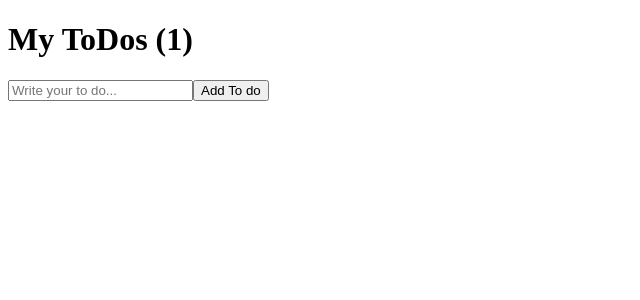
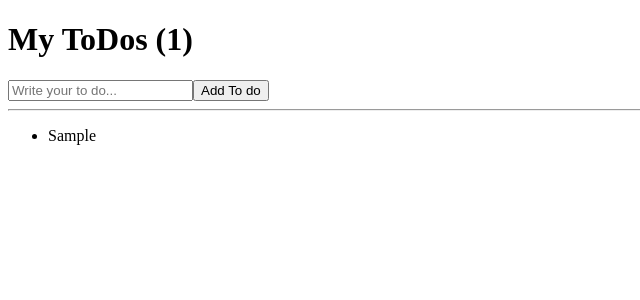
Before and after one commit to JeongSangMyeong/react-for-beginners-real, a React (Create React App) app: page / in a window 1280 px wide. Both pictures are taken after typing "Sample" into the empty fields and a click on the button "Add To do". Shown: the top 300 px of the page, without its empty margins (0-640 px from the left). Built offline with nearby package versions, Linux system fonts and the light colour scheme.

Commit message:
#7.1 To Do List part Two

```diff
--- a/src/App.js
+++ b/src/App.js
@@ -13,6 +13,11 @@ function App() {
     setToDo("");
   }
   console.log(toDos);
+  console.log(
+    toDos.map((item, index) => (
+      <li key={index}>{item}</li>
+    ))
+  );
   return (
     <div>
       <h1>My ToDos ({toDos.length})</h1>
@@ -25,6 +30,12 @@ function App() {
         />
         <button>Add To do</button>
       </form>
+      <hr />
+      <ul>
+        {toDos.map((item, index) => (
+          <li key={index}>{item}</li>
+        ))}
+      </ul>
     </div>
   );
 }
```
